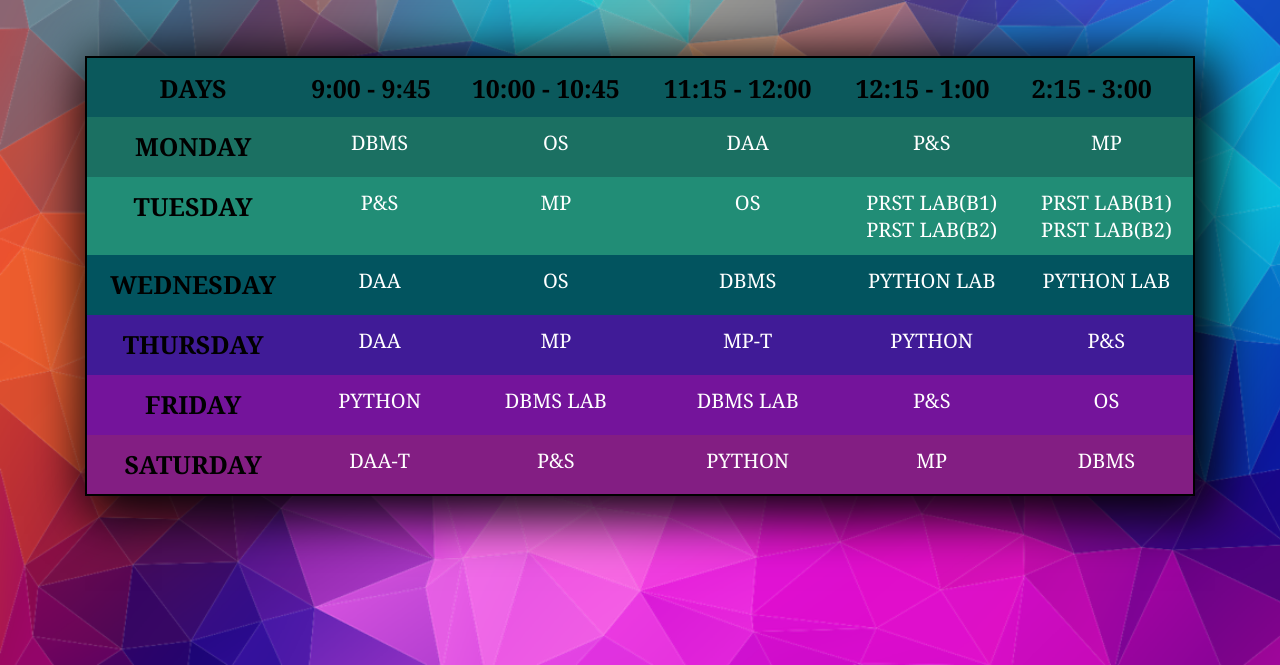
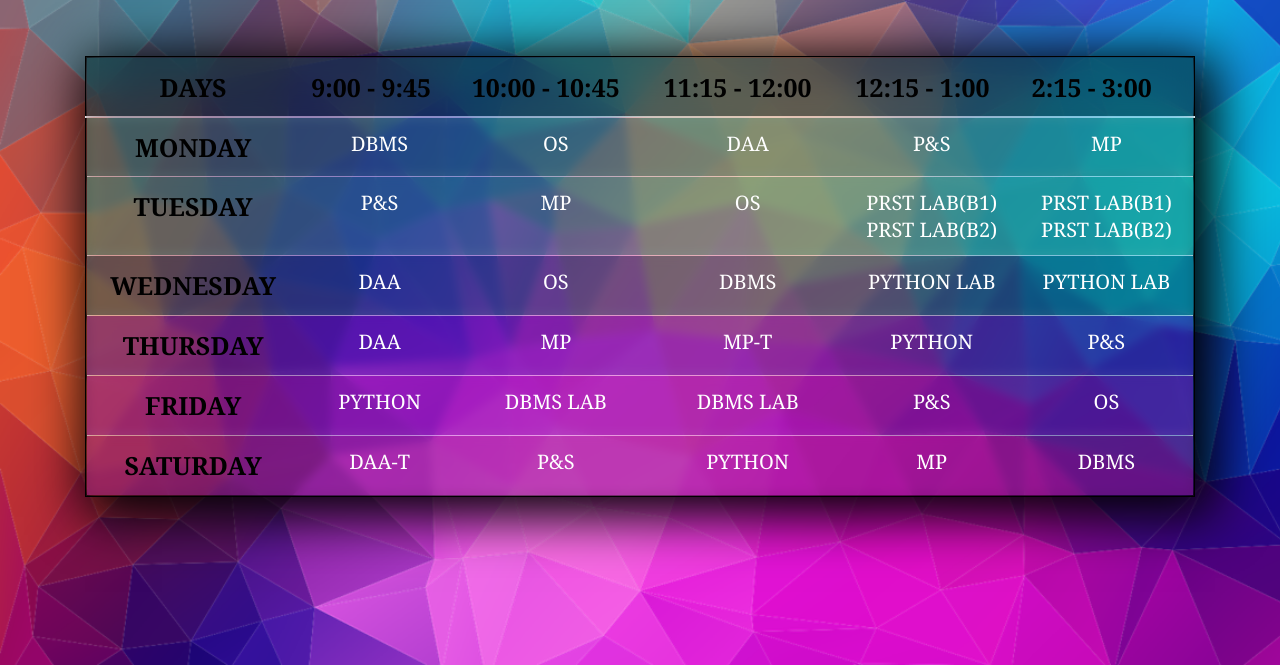
Before and after one commit to priyadharshini149/timetable, a plain HTML site: page index.html in a window 1280 px wide. Shown: the part 135-800 px from the top of the page. Drawn offline with nearby package versions, Linux system fonts and the light colour scheme.

Commit message:
file changed

```diff
--- a/index.html
+++ b/index.html
@@ -23,7 +23,7 @@
       <div class="table1">
           <div class="container">
 
-        <table class="table table-borderless" style="border: 2px solid black;box-shadow:10px 10px 50px 10px rgb(2, 2, 2);">
+        <table class="table table-border" style="border: 2px solid black;box-shadow:10px 10px 50px 10px rgb(2, 2, 2);">
             <thead>
             <tr style="color: rgb(0, 0, 0);">
                 <th><b><center>DAYS</center></b></th>
@@ -35,7 +35,7 @@
             </tr>
             </thead>
             <tbody>
-            <tr style="background-color: rgb(27, 112, 98); border-color: black;">
+            <tr style="background-color: rgb(27, 112, 98,.5); border-color: black; backdrop-filter: blur(5px);">
                 <th style="color: rgb(0, 0, 0);"><b><center>MONDAY</center></b></th>
 
                 <td><a class="text-white " href="https://meet.google.com/lookup/enxh5mnqay"  >DBMS</a></td>
@@ -45,7 +45,7 @@
                 <td><a  class="text-white " href="https://meet.google.com/lookup/hkwhzieyxx">MP</a></td>
 
             </tr>
-            <tr style="background-color: rgb(33, 141, 118);">
+            <tr style="background-color: rgb(33, 141, 118,.5);backdrop-filter: blur(5px);">
                 <th style="color: rgb(0, 0, 0);"><b><center>TUESDAY</center></b></th>
                 <td><a class="text-white " href="https://meet.google.com/lookup/ge6auyvkg4">P&S</a></td>
                 <td><a class="text-white " href="https://meet.google.com/lookup/hkwhzieyxx">MP</a></td>
@@ -54,7 +54,7 @@
                 <td><a class="text-white " href="https://meet.google.com/lookup/b3ys2umq4z">PRST LAB(B1)</a></br><a class="text-white " href="https://meet.google.com/lookup/bztk4ttwic">PRST LAB(B2)</a></td>
 
             </tr>
-            <tr style="background-color: rgb(2, 84, 95);">
+            <tr style="background-color: rgb(2, 84, 95,.5);backdrop-filter: blur(5px);">
                 <th style="color: rgb(0, 0, 0);"><b><center>WEDNESDAY</center></b></th>
                 <td><a class="text-white " href="https://meet.google.com/lookup/fb5ukff2vx">DAA</a></td>
                 <td><a class="text-white " href="https://meet.google.com/yiu-udav-jjj">OS</a></td>
@@ -63,7 +63,7 @@
                 <td><a class="text-white " href="https://meet.google.com/lookup/fxrq2u4txz">PYTHON LAB</a></td>
 
             </tr>
-            <tr style="background-color: rgb(64, 27, 151);">
+            <tr style="background-color: rgb(64, 27, 151,.5);backdrop-filter: blur(5px);">
                 <th style="color: rgb(0, 0, 0);"><b><center>THURSDAY</center></b></th>
                 <td><a class="text-white " href="https://meet.google.com/lookup/fb5ukff2vx">DAA</a></td>
                 <td ><a class="text-white " href="https://meet.google.com/lookup/hkwhzieyxx">MP</a></td>
@@ -72,7 +72,7 @@
                 <td><a class="text-white " href="https://meet.google.com/lookup/ge6auyvkg4">P&S</a></td>
 
             </tr>
-            <tr style="background-color: rgb(116, 20, 155);" >
+            <tr style="background-color: rgb(116, 20, 155,.5);backdrop-filter: blur(5px);" >
                 <th style="color: rgb(0, 0, 0);"><b><center>FRIDAY</center></b></th>
                 <td><a class="text-white " href="https://meet.google.com/lookup/fxrq2u4txz">PYTHON</a></td>
                 <td><a class="text-white "href="https://meet.google.com/lookup/enxh5mnqay">DBMS LAB</a></td>
@@ -81,7 +81,7 @@
                 <td><a class="text-white " href="https://meet.google.com/yiu-udav-jjj">OS</a></td>
 
             </tr>
-            <tr style="background-color: rgb(131, 30, 131);">
+            <tr style="background-color: rgb(131, 30, 131,.5);backdrop-filter: blur(5px);">
                 <th style="color: rgb(0, 0, 0);"><b><center>SATURDAY</center></b></th>
                 <td><a  class="text-white " href="https://meet.google.com/lookup/fb5ukff2vx">DAA-T</a></td>
                 <td><a class="text-white " href="https://meet.google.com/lookup/ge6auyvkg4">P&S</a></td>
--- a/style.css
+++ b/style.css
@@ -35,7 +35,8 @@ td
 
 }
 thead{
-   background-color: rgb(11, 89, 92);
+   background-color: rgba(2, 44, 46, 0.589);
+   backdrop-filter: blur(15px);
     animation: mymove 5s infinite;
 }
 @keyframes mymove {
@@ -56,8 +57,8 @@ a:hover
 }
 td:hover
 {
-background-color:rgb(23, 21, 24);
-
+background-color:rgba(0, 0, 0, 0.25);
+backdrop-filter: blur(15px);
 color:white;
 }
 
@@ -90,10 +91,11 @@ h1,h2
 
                 }
 
+              body{
+                background-image:url("img3.jpg");
+                background-size: cover;
 
-
-
-
+              }
 
 
 
```
Also changed, not shown: img3.jpg (added).
